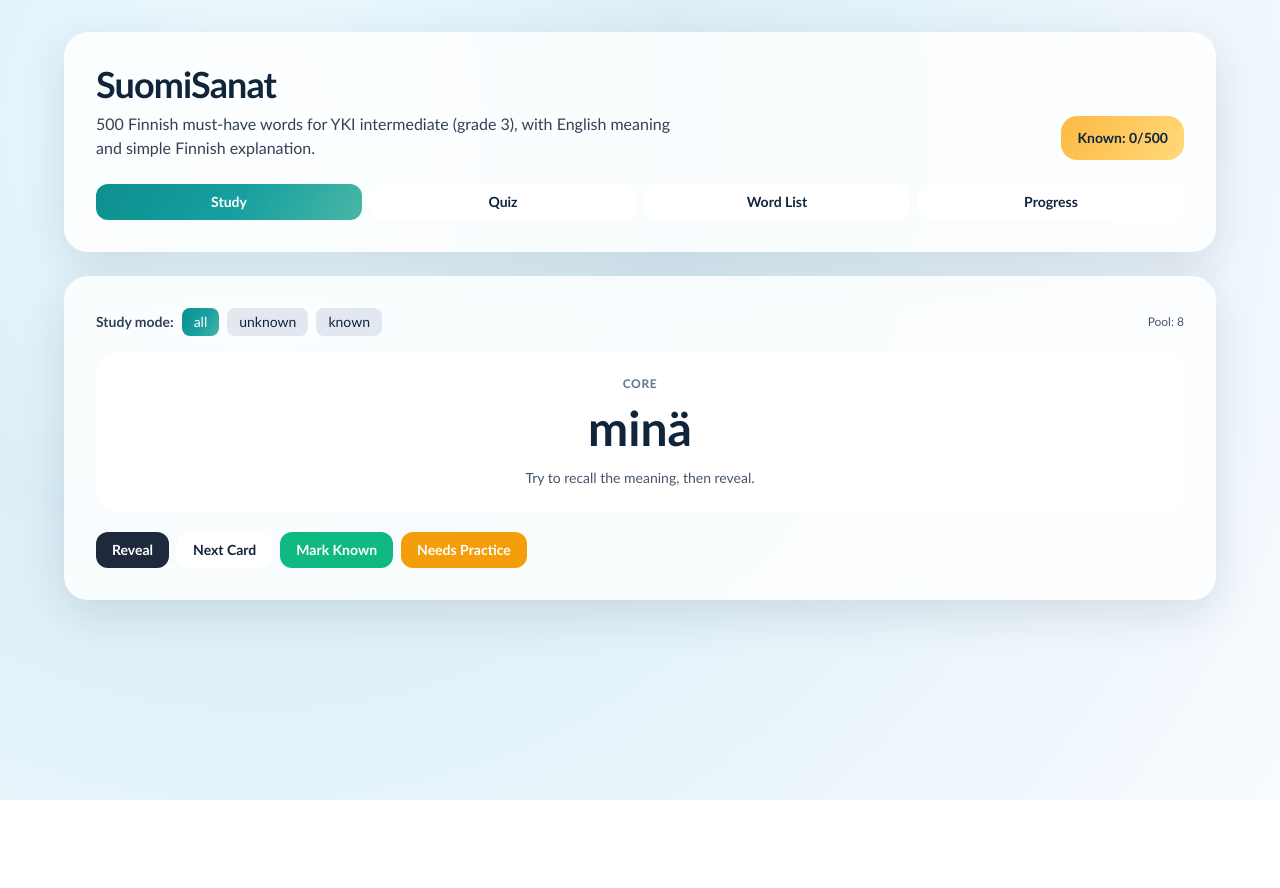
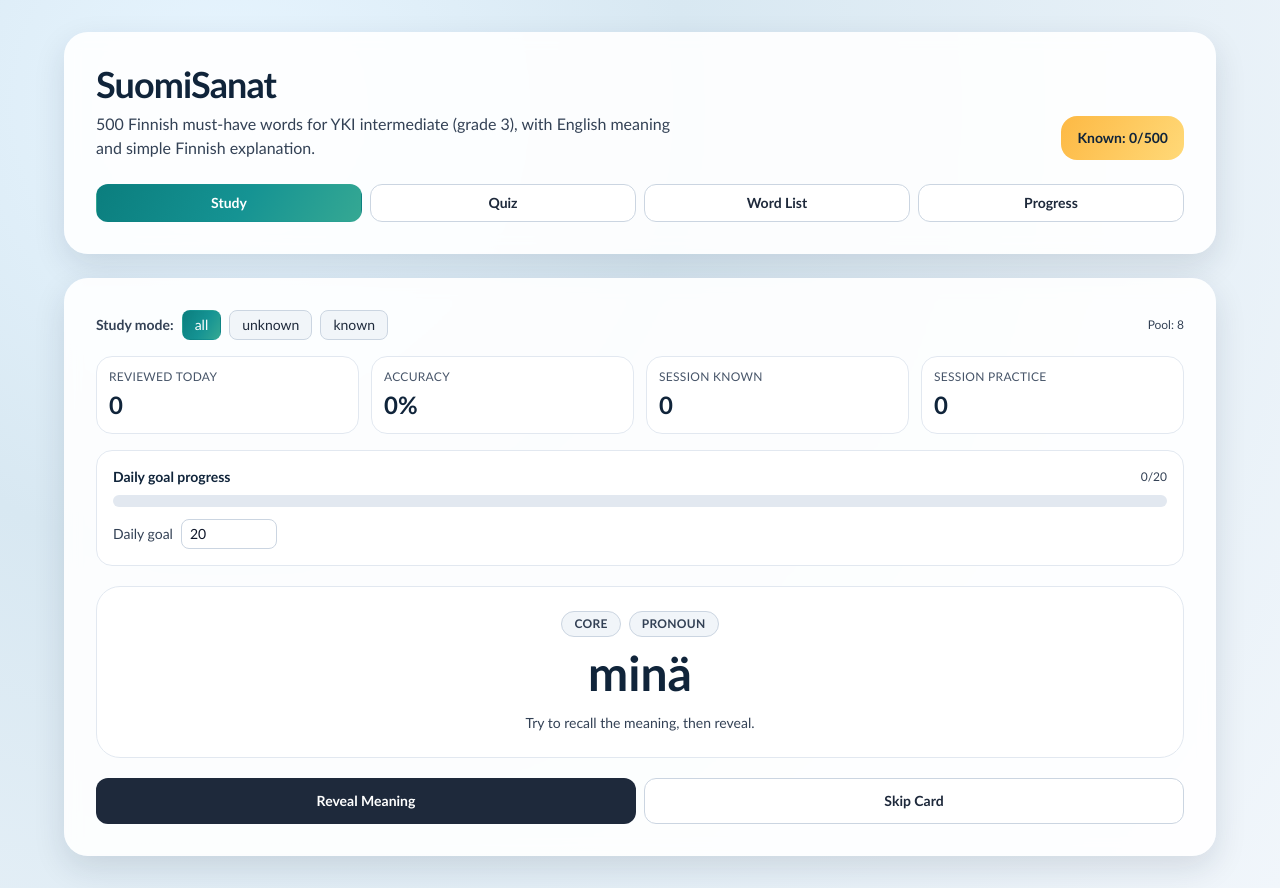
Before and after one commit to supillai/suomisanat-app, a React (Vite) app: page / in a window 1280 px wide. Before the commit the page ends 800 px from the top, so only its background shows below. Built offline with nearby package versions, Linux system fonts and the light colour scheme.

Commit message:
feat: refine study flow and progress dashboard

```diff
--- a/src/App.tsx
+++ b/src/App.tsx
@@ -5,6 +5,7 @@ import type { ProgressMap, VocabularyWord, WordPos, WordTopic } from "./types";
 type Tab = "study" | "quiz" | "list" | "progress";
 type StudyFilter = "all" | "unknown" | "known";
 type QuizMode = "mcq" | "typing";
+type StudyDecision = "none" | "known" | "practice";
 
 const PROGRESS_KEY = "suomisanat-progress-v1";
 const DAILY_GOAL_KEY = "suomisanat-daily-goal-v1";
@@ -55,6 +56,28 @@ const pickQuizOptions = (correctWord: VocabularyWord): string[] => {
   return [...distractors, correctWord.en].sort(() => Math.random() - 0.5);
 };
 
+const studyExample = (word: VocabularyWord): string => {
+  if (word.pos === "verb") {
+    if (word.fi === "olla") {
+      return "Esimerkki: Minä haluan olla ajoissa.";
+    }
+    return `Esimerkki: Minä yritän ${word.fi} tänään.`;
+  }
+  if (word.pos === "noun") {
+    return `Esimerkki: Tämä on ${word.fi}.`;
+  }
+  if (word.pos === "adjective") {
+    return `Esimerkki: Tämä tehtävä on ${word.fi}.`;
+  }
+  if (word.pos === "adverb") {
+    return `Esimerkki: Hän puhuu ${word.fi}.`;
+  }
+  if (word.pos === "pronoun") {
+    return `Esimerkki: Sana "${word.fi}" auttaa keskustelussa.`;
+  }
+  return `Esimerkki: Käytän sanaa "${word.fi}" arjessa.`;
+};
+
 export default function App() {
   const [tab, setTab] = useState<Tab>("study");
   const [progressMap, setProgressMap] = useState<ProgressMap>(() => safeReadProgress());
@@ -62,6 +85,9 @@ export default function App() {
   const [studyFilter, setStudyFilter] = useState<StudyFilter>("all");
   const [studyWord, setStudyWord] = useState<VocabularyWord>(() => words[0]);
   const [reveal, setReveal] = useState(false);
+  const [studyDecision, setStudyDecision] = useState<StudyDecision>("none");
+  const [studyKnownSession, setStudyKnownSession] = useState(0);
+  const [studyPracticeSession, setStudyPracticeSession] = useState(0);
   const [quizMode, setQuizMode] = useState<QuizMode>("mcq");
   const [quizWord, setQuizWord] = useState<VocabularyWord>(() => words[1]);
   const [quizOptions, setQuizOptions] = useState<string[]>(() => pickQuizOptions(words[1]));
@@ -112,6 +138,15 @@ export default function App() {
     });
   }, [progressMap, studyFilter]);
 
+  useEffect(() => {
+    if (!studyPool.some((word) => word.id === studyWord.id)) {
+      const fallback = studyPool.length > 0 ? studyPool[0] : words[0];
+      setStudyWord(fallback);
+      setReveal(false);
+      setStudyDecision("none");
+    }
+  }, [studyPool, studyWord.id]);
+
   const filteredWords = useMemo(() => {
     return words.filter((word) => {
       if (topicFilter !== "all" && word.topic !== topicFilter) return false;
@@ -137,6 +172,26 @@ export default function App() {
     const pool = studyPool.length > 0 ? studyPool : words;
     setStudyWord(randomFrom(pool));
     setReveal(false);
+    setStudyDecision("none");
+  };
+
+  const revealStudyWord = (): void => {
+    setReveal(true);
+    setStudyDecision("none");
+  };
+
+  const markStudyKnown = (): void => {
+    if (!reveal || studyDecision !== "none") return;
+    markWord(studyWord, true, true);
+    setStudyDecision("known");
+    setStudyKnownSession((prev) => prev + 1);
+  };
+
+  const markStudyPractice = (): void => {
+    if (!reveal || studyDecision !== "none") return;
+    markWord(studyWord, false, false);
+    setStudyDecision("practice");
+    setStudyPracticeSession((prev) => prev + 1);
   };
 
   const nextQuiz = (): void => {
@@ -189,16 +244,44 @@ export default function App() {
           </div>
 
           <nav className="mt-6 grid gap-2 sm:grid-cols-2 md:grid-cols-4">
-            <button className={`rounded-xl px-3 py-2 text-sm font-semibold ${tab === "study" ? "accent-gradient text-white" : "bg-white text-ink"}`} onClick={() => setTab("study")}>
+            <button
+              className={`rounded-xl border px-3 py-2 text-sm font-semibold ${
+                tab === "study"
+                  ? "accent-gradient border-transparent text-white"
+                  : "border-slate-300 bg-white text-slate-800 hover:bg-slate-50"
+              }`}
+              onClick={() => setTab("study")}
+            >
               Study
             </button>
-            <button className={`rounded-xl px-3 py-2 text-sm font-semibold ${tab === "quiz" ? "accent-gradient text-white" : "bg-white text-ink"}`} onClick={() => setTab("quiz")}>
+            <button
+              className={`rounded-xl border px-3 py-2 text-sm font-semibold ${
+                tab === "quiz"
+                  ? "accent-gradient border-transparent text-white"
+                  : "border-slate-300 bg-white text-slate-800 hover:bg-slate-50"
+              }`}
+              onClick={() => setTab("quiz")}
+            >
               Quiz
             </button>
-            <button className={`rounded-xl px-3 py-2 text-sm font-semibold ${tab === "list" ? "accent-gradient text-white" : "bg-white text-ink"}`} onClick={() => setTab("list")}>
+            <button
+              className={`rounded-xl border px-3 py-2 text-sm font-semibold ${
+                tab === "list"
+                  ? "accent-gradient border-transparent text-white"
+                  : "border-slate-300 bg-white text-slate-800 hover:bg-slate-50"
+              }`}
+              onClick={() => setTab("list")}
+            >
               Word List
             </button>
-            <button className={`rounded-xl px-3 py-2 text-sm font-semibold ${tab === "progress" ? "accent-gradient text-white" : "bg-white text-ink"}`} onClick={() => setTab("progress")}>
+            <button
+              className={`rounded-xl border px-3 py-2 text-sm font-semibold ${
+                tab === "progress"
+                  ? "accent-gradient border-transparent text-white"
+                  : "border-slate-300 bg-white text-slate-800 hover:bg-slate-50"
+              }`}
+              onClick={() => setTab("progress")}
+            >
               Progress
             </button>
           </nav>
@@ -211,53 +294,130 @@ export default function App() {
               {(["all", "unknown", "known"] as StudyFilter[]).map((mode) => (
                 <button
                   key={mode}
-                  className={`rounded-lg px-3 py-1 text-sm ${studyFilter === mode ? "accent-gradient text-white" : "bg-slate-200 text-ink"}`}
+                  className={`rounded-lg border px-3 py-1 text-sm ${
+                    studyFilter === mode
+                      ? "accent-gradient border-transparent text-white"
+                      : "border-slate-300 bg-slate-100 text-slate-800 hover:bg-slate-200"
+                  }`}
                   onClick={() => setStudyFilter(mode)}
                 >
                   {mode}
                 </button>
               ))}
-              <span className="ml-auto text-xs text-slate-600">Pool: {studyPool.length}</span>
+              <span className="ml-auto text-xs text-slate-700">Pool: {studyPool.length}</span>
             </div>
 
-            <div className="rounded-3xl bg-white p-6 text-center">
-              <p className="text-xs font-semibold uppercase tracking-wider text-slate-500">{studyWord.topic}</p>
+            <div className="mb-4 grid gap-3 sm:grid-cols-2 lg:grid-cols-4">
+              <article className="rounded-2xl border border-slate-200 bg-white p-3">
+                <p className="text-xs uppercase tracking-wide text-slate-600">Reviewed Today</p>
+                <p className="mt-1 text-2xl font-bold text-ink">{reviewedToday}</p>
+              </article>
+              <article className="rounded-2xl border border-slate-200 bg-white p-3">
+                <p className="text-xs uppercase tracking-wide text-slate-600">Accuracy</p>
+                <p className="mt-1 text-2xl font-bold text-ink">{accuracy}%</p>
+              </article>
+              <article className="rounded-2xl border border-slate-200 bg-white p-3">
+                <p className="text-xs uppercase tracking-wide text-slate-600">Session Known</p>
+                <p className="mt-1 text-2xl font-bold text-ink">{studyKnownSession}</p>
+              </article>
+              <article className="rounded-2xl border border-slate-200 bg-white p-3">
+                <p className="text-xs uppercase tracking-wide text-slate-600">Session Practice</p>
+                <p className="mt-1 text-2xl font-bold text-ink">{studyPracticeSession}</p>
+              </article>
+            </div>
+
+            <div className="mb-5 rounded-2xl border border-slate-200 bg-white p-4">
+              <div className="mb-2 flex items-center justify-between">
+                <p className="text-sm font-semibold text-ink">Daily goal progress</p>
+                <span className="text-xs text-slate-700">
+                  {reviewedToday}/{dailyGoal}
+                </span>
+              </div>
+              <div className="h-3 rounded-full bg-slate-200">
+                <div className="h-3 rounded-full bg-accent" style={{ width: `${goalPct}%` }} />
+              </div>
+              <div className="mt-3 flex items-center gap-2">
+                <label htmlFor="daily-goal-study" className="text-sm text-slate-700">
+                  Daily goal
+                </label>
+                <input
+                  id="daily-goal-study"
+                  type="number"
+                  min={5}
+                  max={200}
+                  className="w-24 rounded-lg border border-slate-300 px-2 py-1 text-sm text-slate-900"
+                  value={dailyGoal}
+                  onChange={(event) => {
+                    const parsed = Number(event.target.value);
+                    if (Number.isFinite(parsed) && parsed > 0) {
+                      setDailyGoal(Math.round(parsed));
+                    }
+                  }}
+                />
+              </div>
+            </div>
+
+            <div className="rounded-3xl border border-slate-200 bg-white p-6 text-center">
+              <div className="mb-3 flex flex-wrap justify-center gap-2">
+                <span className="rounded-full border border-slate-300 bg-slate-100 px-3 py-1 text-xs font-semibold uppercase tracking-wide text-slate-700">
+                  {studyWord.topic}
+                </span>
+                <span className="rounded-full border border-slate-300 bg-slate-100 px-3 py-1 text-xs font-semibold uppercase tracking-wide text-slate-700">
+                  {studyWord.pos}
+                </span>
+              </div>
               <h2 className="mt-3 text-4xl font-extrabold text-ink md:text-5xl">{studyWord.fi}</h2>
-              {!reveal && <p className="mt-4 text-sm text-slate-600">Try to recall the meaning, then reveal.</p>}
+              {!reveal && <p className="mt-4 text-sm text-slate-700">Try to recall the meaning, then reveal.</p>}
               {reveal && (
                 <div className="mt-4 space-y-2">
                   <p className="text-xl font-semibold text-accent">{studyWord.en}</p>
-                  <p className="text-sm text-slate-700">{studyWord.fiSimple}</p>
+                  <p className="text-sm text-slate-800">{studyWord.fiSimple}</p>
+                  <p className="text-sm text-slate-700">{studyExample(studyWord)}</p>
                 </div>
               )}
             </div>
 
-            <div className="mt-5 flex flex-wrap gap-2">
-              <button className="rounded-xl bg-slate-800 px-4 py-2 text-sm font-semibold text-white" onClick={() => setReveal(true)}>
-                Reveal
-              </button>
-              <button className="rounded-xl bg-white px-4 py-2 text-sm font-semibold text-ink" onClick={nextStudyWord}>
-                Next Card
-              </button>
-              <button
-                className="rounded-xl bg-emerald-500 px-4 py-2 text-sm font-semibold text-white"
-                onClick={() => {
-                  markWord(studyWord, true, true);
-                  nextStudyWord();
-                }}
-              >
-                Mark Known
-              </button>
-              <button
-                className="rounded-xl bg-amber-500 px-4 py-2 text-sm font-semibold text-white"
-                onClick={() => {
-                  markWord(studyWord, false, false);
-                  nextStudyWord();
-                }}
-              >
-                Needs Practice
-              </button>
-            </div>
+            {!reveal && (
+              <div className="mt-5 grid gap-2 sm:grid-cols-2">
+                <button className="w-full rounded-xl bg-slate-800 px-4 py-3 text-sm font-semibold text-white" onClick={revealStudyWord}>
+                  Reveal Meaning
+                </button>
+                <button
+                  className="w-full rounded-xl border border-slate-300 bg-white px-4 py-3 text-sm font-semibold text-slate-800 hover:bg-slate-50"
+                  onClick={nextStudyWord}
+                >
+                  Skip Card
+                </button>
+              </div>
+            )}
+
+            {reveal && studyDecision === "none" && (
+              <div className="mt-5 grid gap-2 sm:grid-cols-2">
+                <button className="w-full rounded-xl bg-emerald-600 px-4 py-3 text-sm font-semibold text-white" onClick={markStudyKnown}>
+                  Mark Known
+                </button>
+                <button className="w-full rounded-xl bg-amber-500 px-4 py-3 text-sm font-semibold text-white" onClick={markStudyPractice}>
+                  Needs Practice
+                </button>
+                <button
+                  className="w-full rounded-xl border border-slate-300 bg-white px-4 py-3 text-sm font-semibold text-slate-800 hover:bg-slate-50 sm:col-span-2"
+                  onClick={nextStudyWord}
+                >
+                  Skip Without Marking
+                </button>
+              </div>
+            )}
+
+            {reveal && studyDecision !== "none" && (
+              <div className="mt-5">
+                <p className="mb-3 text-sm font-semibold text-slate-800">
+                  {studyDecision === "known" ? "Saved as known." : "Saved as needs practice."}
+                </p>
+                <button className="w-full rounded-xl bg-slate-800 px-4 py-3 text-sm font-semibold text-white sm:w-auto" onClick={nextStudyWord}>
+                  Next Card
+                </button>
+              </div>
+            )}
           </section>
         )}
 
@@ -265,27 +425,41 @@ export default function App() {
           <section className="glass card-shadow rounded-3xl p-5 md:p-8">
             <div className="mb-4 flex flex-wrap items-center gap-2">
               <span className="text-sm font-semibold text-slate-700">Quiz mode:</span>
-              <button className={`rounded-lg px-3 py-1 text-sm ${quizMode === "mcq" ? "accent-gradient text-white" : "bg-slate-200 text-ink"}`} onClick={() => setQuizMode("mcq")}>
+              <button
+                className={`rounded-lg border px-3 py-1 text-sm ${
+                  quizMode === "mcq"
+                    ? "accent-gradient border-transparent text-white"
+                    : "border-slate-300 bg-slate-100 text-slate-800 hover:bg-slate-200"
+                }`}
+                onClick={() => setQuizMode("mcq")}
+              >
                 Multiple Choice
               </button>
-              <button className={`rounded-lg px-3 py-1 text-sm ${quizMode === "typing" ? "accent-gradient text-white" : "bg-slate-200 text-ink"}`} onClick={() => setQuizMode("typing")}>
+              <button
+                className={`rounded-lg border px-3 py-1 text-sm ${
+                  quizMode === "typing"
+                    ? "accent-gradient border-transparent text-white"
+                    : "border-slate-300 bg-slate-100 text-slate-800 hover:bg-slate-200"
+                }`}
+                onClick={() => setQuizMode("typing")}
+              >
                 Type Finnish
               </button>
-              <span className="ml-auto text-xs text-slate-600">
+              <span className="ml-auto text-xs text-slate-700">
                 Score: {quizCorrect} correct / {quizWrong} wrong
               </span>
             </div>
 
-            <div className="rounded-3xl bg-white p-6">
+            <div className="rounded-3xl border border-slate-200 bg-white p-6">
               {quizMode === "mcq" && (
                 <>
-                  <p className="text-sm text-slate-500">Pick the English meaning:</p>
+                  <p className="text-sm text-slate-600">Pick the English meaning:</p>
                   <h2 className="mt-2 text-3xl font-bold text-ink">{quizWord.fi}</h2>
                   <div className="mt-5 grid gap-2 sm:grid-cols-2">
                     {quizOptions.map((option) => (
                       <button
                         key={`${quizWord.id}-${option}`}
-                        className="rounded-xl border border-slate-200 px-3 py-3 text-left text-sm font-semibold text-ink hover:bg-slate-50"
+                        className="rounded-xl border border-slate-300 px-3 py-3 text-left text-sm font-semibold text-slate-800 hover:bg-slate-50"
                         onClick={() => answerMcq(option)}
                       >
                         {option}
@@ -297,10 +471,10 @@ export default function App() {
 
               {quizMode === "typing" && (
                 <>
-                  <p className="text-sm text-slate-500">Type the Finnish word:</p>
+                  <p className="text-sm text-slate-600">Type the Finnish word:</p>
                   <h2 className="mt-2 text-2xl font-bold text-ink">{quizWord.en}</h2>
                   <input
-                    className="mt-4 w-full rounded-xl border border-slate-300 px-3 py-2 text-base focus:border-accent focus:outline-none"
+                    className="mt-4 w-full rounded-xl border border-slate-300 px-3 py-2 text-base text-slate-900 focus:border-accent focus:outline-none"
                     placeholder="Write Finnish word"
                     value={typingValue}
                     onChange={(event) => setTypingValue(event.target.value)}
@@ -316,10 +490,13 @@ export default function App() {
                 </>
               )}
 
-              {quizFeedback && <p className="mt-4 text-sm font-semibold text-slate-700">{quizFeedback}</p>}
+              {quizFeedback && <p className="mt-4 text-sm font-semibold text-slate-800">{quizFeedback}</p>}
             </div>
 
-            <button className="mt-4 rounded-xl bg-white px-4 py-2 text-sm font-semibold text-ink" onClick={nextQuiz}>
+            <button
+              className="mt-4 rounded-xl border border-slate-300 bg-white px-4 py-2 text-sm font-semibold text-slate-800 hover:bg-slate-50"
+              onClick={nextQuiz}
+            >
               Next Question
             </button>
           </section>
@@ -329,13 +506,13 @@ export default function App() {
           <section className="glass card-shadow rounded-3xl p-5 md:p-8">
             <div className="grid gap-3 md:grid-cols-4">
               <input
-                className="rounded-xl border border-slate-300 px-3 py-2 text-sm focus:border-accent focus:outline-none md:col-span-2"
+                className="rounded-xl border border-slate-300 px-3 py-2 text-sm text-slate-900 focus:border-accent focus:outline-none md:col-span-2"
                 placeholder="Search Finnish, English, or explanation"
                 value={searchValue}
                 onChange={(event) => setSearchValue(event.target.value)}
               />
               <select
-                className="rounded-xl border border-slate-300 px-3 py-2 text-sm focus:border-accent focus:outline-none"
+                className="rounded-xl border border-slate-300 px-3 py-2 text-sm text-slate-900 focus:border-accent focus:outline-none"
                 value={topicFilter}
                 onChange={(event) => setTopicFilter(event.target.value as WordTopic | "all")}
               >
@@ -347,7 +524,7 @@ export default function App() {
                 ))}
               </select>
               <select
-                className="rounded-xl border border-slate-300 px-3 py-2 text-sm focus:border-accent focus:outline-none"
+                className="rounded-xl border border-slate-300 px-3 py-2 text-sm text-slate-900 focus:border-accent focus:outline-none"
                 value={posFilter}
                 onChange={(event) => setPosFilter(event.target.value as WordPos | "all")}
               >
@@ -360,11 +537,11 @@ export default function App() {
               </select>
             </div>
 
-            <p className="mt-3 text-xs text-slate-600">Showing {filteredWords.length} of 500 words</p>
+            <p className="mt-3 text-xs text-slate-700">Showing {filteredWords.length} of 500 words</p>
 
-            <div className="mt-4 max-h-[60vh] overflow-auto rounded-2xl border border-slate-200 bg-white">
+            <div className="mt-4 max-h-[60vh] overflow-auto rounded-2xl border border-slate-300 bg-white">
               <table className="w-full min-w-[700px] text-left text-sm">
-                <thead className="sticky top-0 bg-slate-100 text-xs uppercase tracking-wide text-slate-600">
+                <thead className="sticky top-0 bg-slate-100 text-xs uppercase tracking-wide text-slate-700">
                   <tr>
                     <th className="px-3 py-2">Finnish</th>
                     <th className="px-3 py-2">English</th>
@@ -375,12 +552,12 @@ export default function App() {
                 </thead>
                 <tbody>
                   {filteredWords.map((word) => (
-                    <tr key={word.id} className="border-t border-slate-100">
+                    <tr key={word.id} className="border-t border-slate-200">
                       <td className="px-3 py-2 font-semibold text-ink">{word.fi}</td>
-                      <td className="px-3 py-2">{word.en}</td>
+                      <td className="px-3 py-2 text-slate-800">{word.en}</td>
                       <td className="px-3 py-2 text-slate-700">{word.fiSimple}</td>
-                      <td className="px-3 py-2 text-xs uppercase tracking-wide text-slate-500">{word.topic}</td>
-                      <td className="px-3 py-2">{progressMap[word.id]?.known ? "yes" : "no"}</td>
+                      <td className="px-3 py-2 text-xs uppercase tracking-wide text-slate-600">{word.topic}</td>
+                      <td className="px-3 py-2 text-slate-800">{progressMap[word.id]?.known ? "yes" : "no"}</td>
                     </tr>
                   ))}
                 </tbody>
@@ -392,24 +569,24 @@ export default function App() {
         {tab === "progress" && (
           <section className="glass card-shadow rounded-3xl p-5 md:p-8">
             <div className="grid gap-4 md:grid-cols-3">
-              <article className="rounded-2xl bg-white p-4">
-                <p className="text-xs uppercase tracking-wide text-slate-500">Known Words</p>
+              <article className="rounded-2xl border border-slate-200 bg-white p-4">
+                <p className="text-xs uppercase tracking-wide text-slate-600">Known Words</p>
                 <p className="mt-2 text-3xl font-bold text-ink">{knownCount}</p>
               </article>
-              <article className="rounded-2xl bg-white p-4">
-                <p className="text-xs uppercase tracking-wide text-slate-500">Accuracy</p>
+              <article className="rounded-2xl border border-slate-200 bg-white p-4">
+                <p className="text-xs uppercase tracking-wide text-slate-600">Accuracy</p>
                 <p className="mt-2 text-3xl font-bold text-ink">{accuracy}%</p>
               </article>
-              <article className="rounded-2xl bg-white p-4">
-                <p className="text-xs uppercase tracking-wide text-slate-500">Reviewed Today</p>
+              <article className="rounded-2xl border border-slate-200 bg-white p-4">
+                <p className="text-xs uppercase tracking-wide text-slate-600">Reviewed Today</p>
                 <p className="mt-2 text-3xl font-bold text-ink">{reviewedToday}</p>
               </article>
             </div>
 
-            <div className="mt-5 rounded-2xl bg-white p-4">
+            <div className="mt-5 rounded-2xl border border-slate-200 bg-white p-4">
               <div className="mb-2 flex items-center justify-between">
                 <p className="text-sm font-semibold text-ink">Daily goal progress</p>
-                <span className="text-xs text-slate-600">
+                <span className="text-xs text-slate-700">
                   {reviewedToday}/{dailyGoal}
                 </span>
               </div>
@@ -425,7 +602,7 @@ export default function App() {
                   type="number"
                   min={5}
                   max={200}
-                  className="w-24 rounded-lg border border-slate-300 px-2 py-1 text-sm"
+                  className="w-24 rounded-lg border border-slate-300 px-2 py-1 text-sm text-slate-900"
                   value={dailyGoal}
                   onChange={(event) => {
                     const parsed = Number(event.target.value);
--- a/src/index.css
+++ b/src/index.css
@@ -5,7 +5,7 @@
 :root {
   font-family: "Trebuchet MS", "Segoe UI", sans-serif;
   color: #10243a;
-  background: radial-gradient(circle at 20% 15%, #eefaff 0%, #dceff7 35%, #f8fbff 100%);
+  background: radial-gradient(circle at 18% 12%, #e7f5ff 0%, #d8e8f2 35%, #f1f6fb 100%);
 }
 
 body {
@@ -18,16 +18,16 @@ body {
 }
 
 .glass {
-  background: rgba(255, 255, 255, 0.82);
+  background: rgba(255, 255, 255, 0.9);
   backdrop-filter: blur(8px);
 }
 
 .card-shadow {
-  box-shadow: 0 14px 45px rgba(16, 36, 58, 0.12);
+  box-shadow: 0 12px 32px rgba(16, 36, 58, 0.12);
 }
 
 .accent-gradient {
-  background-image: linear-gradient(120deg, #0c8f8f 0%, #18a0a0 55%, #49b6a4 100%);
+  background-image: linear-gradient(120deg, #0b7e7e 0%, #159393 55%, #35a893 100%);
 }
 
 .sun-gradient {
```
